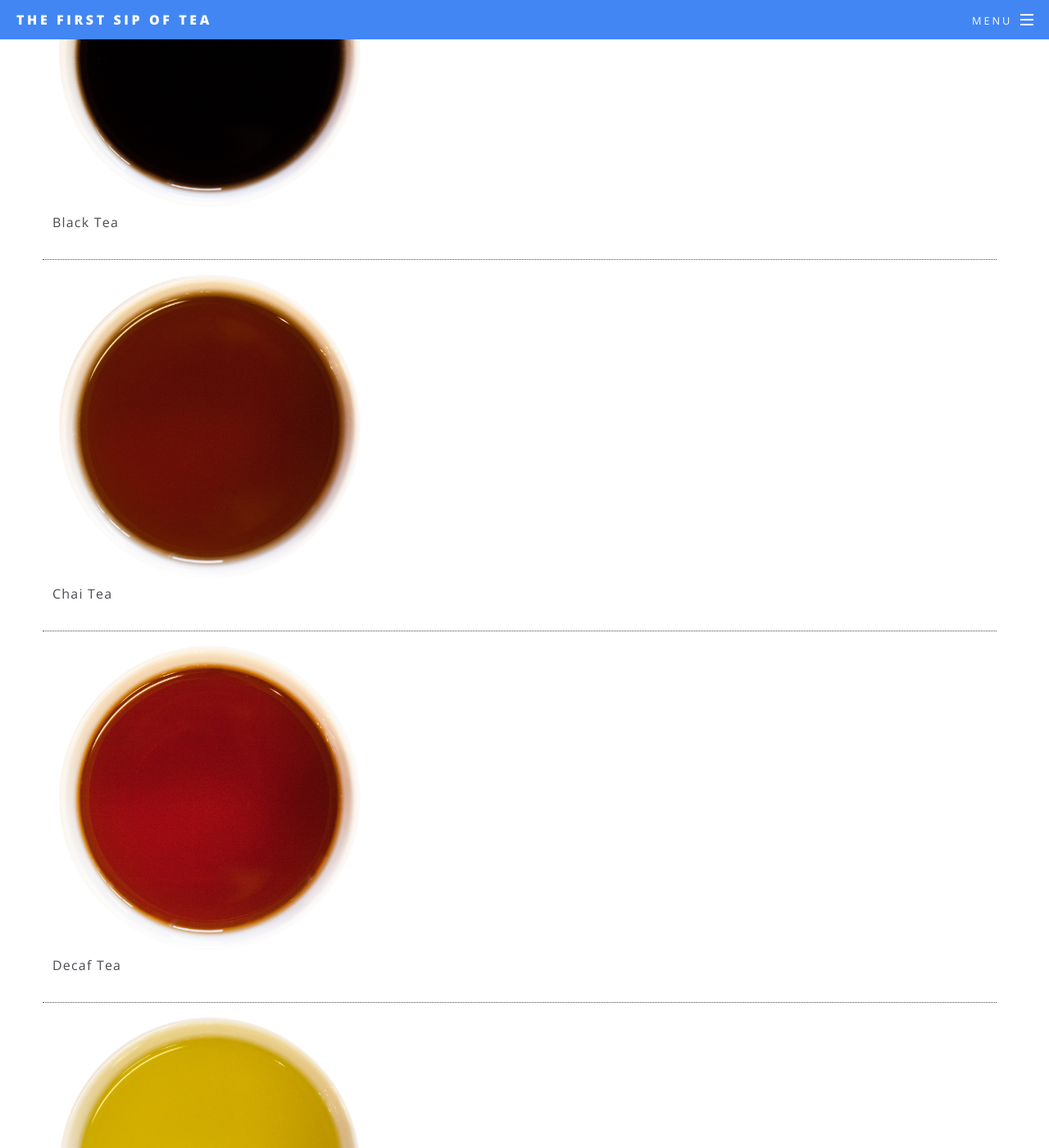
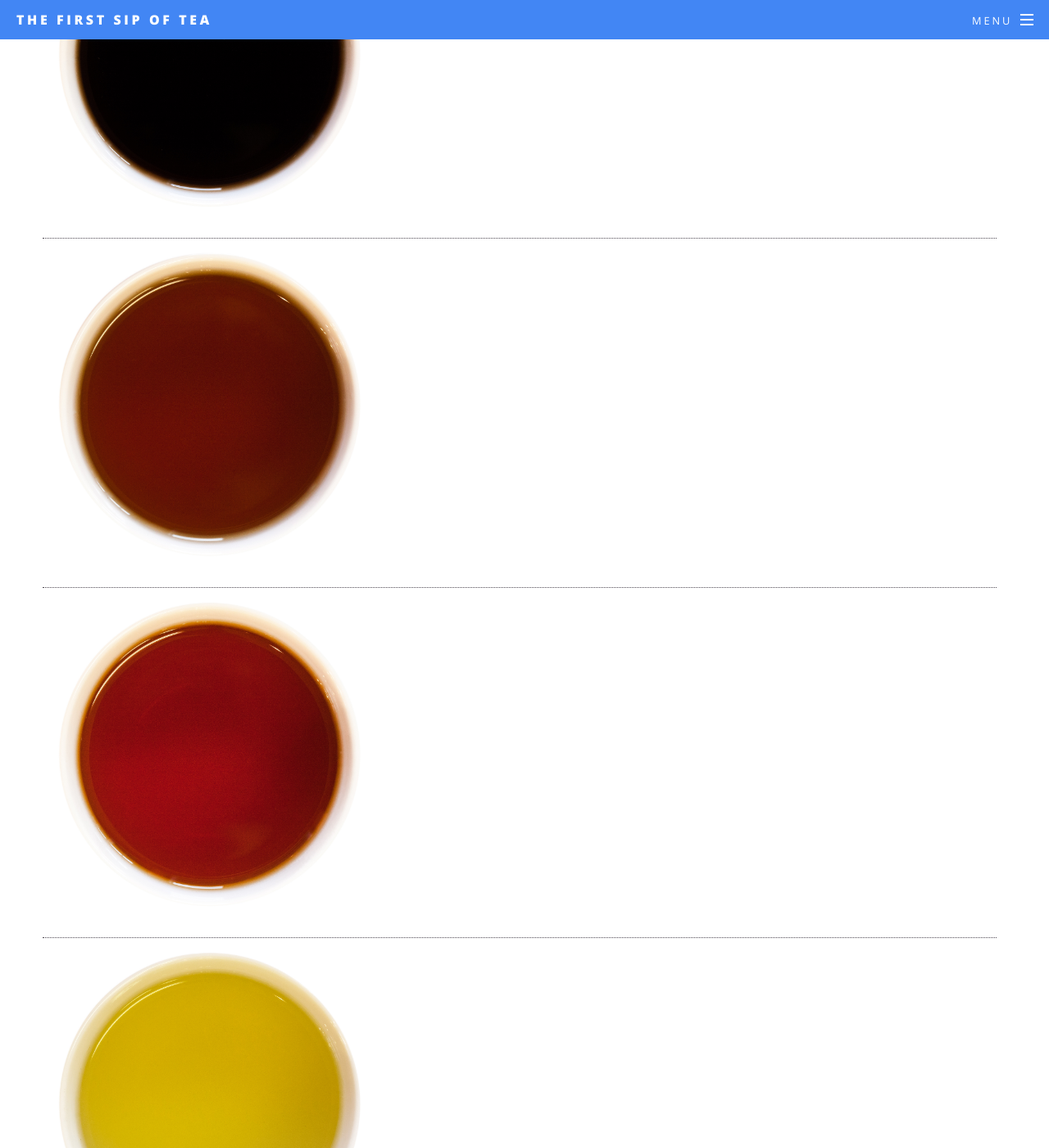
Before and after one commit to the-first-sip/the-first-sip.github.io, a Jekyll site: the page built from learn.html, in a window 1280 px wide and 1400 px high, scrolled down 1105 px. Shown: the whole window at 82% size. Built offline with Jekyll 4.4.1, drawn with Linux system fonts in a browser that asks for light colours; some of the changed text lies outside the part shown.

Commit message:
lear page 2 imagetext remove

```diff
--- a/learn.html
+++ b/learn.html
@@ -20,21 +20,21 @@
         <div class="box alt">
 					<div class="row uniform 50%">
 
-						<a href="#"><div class="4u"><span class="image fit"><img src="images/Black-Tea.jpg" alt="" />Black Tea</span></div></a>
+						<a href="#"><div class="4u"><span class="image fit"><img src="images/Black-Tea.jpg" alt="" /></span></div></a>
 
-						<a href="#"><div class="4u"><span class="image fit"><img src="images/Chai-Tea.jpg" alt="" />Chai Tea</span></div>
+						<a href="#"><div class="4u"><span class="image fit"><img src="images/Chai-Tea.jpg" alt="" /></span></div>
 
-						<a href="#"><div class="4u"><span class="image fit"><img src="images/Decaf-Tea.jpg" alt="" />Decaf Tea</span></div>
+						<a href="#"><div class="4u"><span class="image fit"><img src="images/Decaf-Tea.jpg" alt="" /></span></div>
 
-						<a href="#"><div class="4u"><span class="image fit"><img src="images/Green-Tea.jpg" alt="" />Green Tea</span></div>
+						<a href="#"><div class="4u"><span class="image fit"><img src="images/Green-Tea.jpg" alt="" /></span></div>
 
-						<a href="#"><div class="4u"><span class="image fit"><img src="images/Herbal-Tea.jpg" alt="" />Herbal Tea</span></div>
+						<a href="#"><div class="4u"><span class="image fit"><img src="images/Herbal-Tea.jpg" alt="" /></span></div>
 
-						<a href="#"><div class="4u"><span class="image fit"><img src="images/pic01.jpg" alt="" />Matcha Tea</span></div>
+						<a href="#"><div class="4u"><span class="image fit"><img src="images/pic01.jpg" alt="" /></span></div>
 
-						<a href="#"><div class="4u"><span class="image fit"><img src="images/Mate-Tea.jpg" alt="" />Mate Tea</span></div>
+						<a href="#"><div class="4u"><span class="image fit"><img src="images/Mate-Tea.jpg" alt="" /></span></div>
 
-						<a href="#"><div class="4u"><span class="image fit"><img src="images/Oolong-Tea.jpg" alt="" />Oonlong</span></div>
+						<a href="#"><div class="4u"><span class="image fit"><img src="images/Oolong-Tea.jpg" alt="" /></span></div>
 
 						<a href="#"><div class="4u"><span class="image fit"><img src="images/Rooibos-Tea.jpg" alt="" /></span></div>
 					</div>
```
